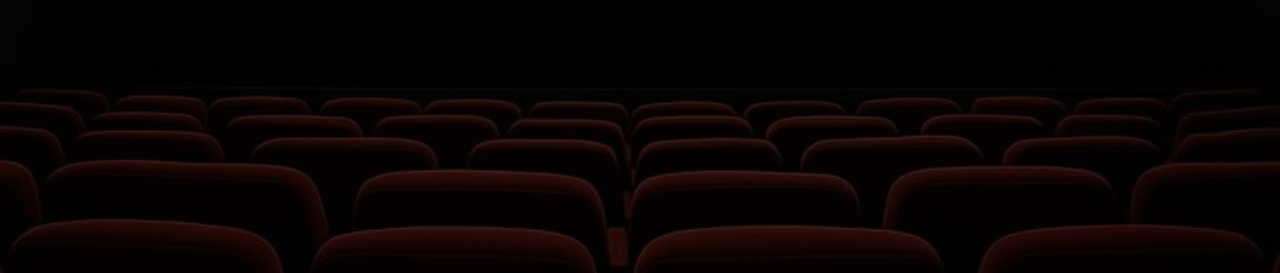
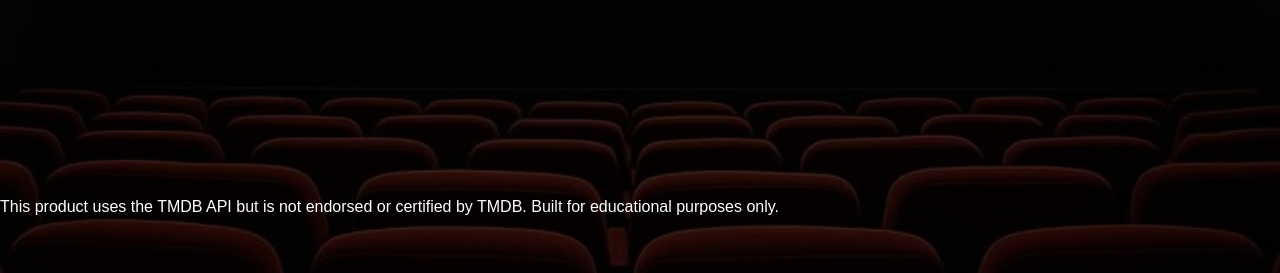
Before and after one commit to manrajstudios-spec/Movie-APP-v2, a Flask app: page /base in a window 1280 px wide. Shown: the part 527-800 px from the top of the page. Run offline with Flask 3, Linux system fonts and the light colour scheme; parts of the project's set-up code (start-up, migrations or seed data) failed here and were passed over.

Commit message:
Update base.html

```diff
--- a/templates/base.html
+++ b/templates/base.html
@@ -70,5 +70,10 @@
     </div>
 
 </body>
+<footer>
+    This product uses the TMDB API but is not endorsed
+    or certified by TMDB. Built for educational purposes only.
+</footer>
+
 
 </html>
```
